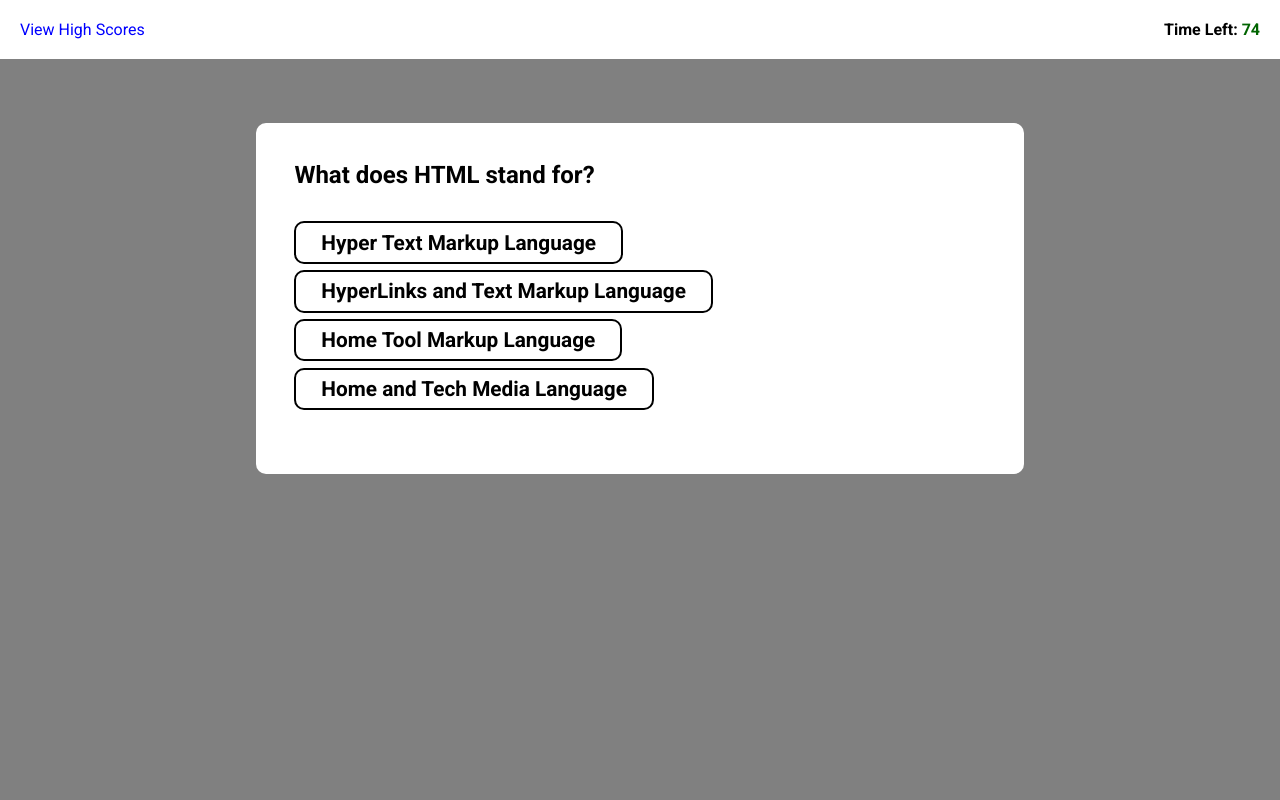
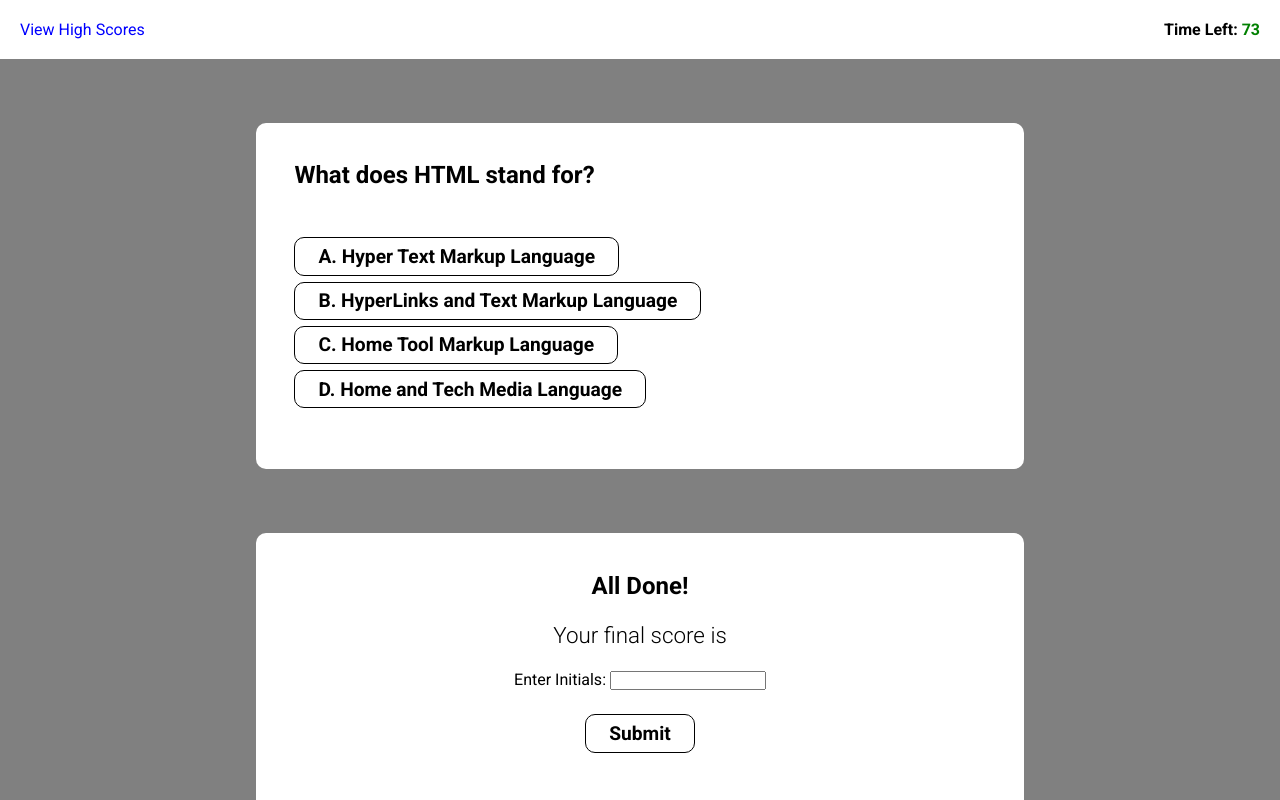
Before and after one commit to jnunez1229/coding-quiz, a plain HTML site: page index.html in a window 1280 px wide. Both pictures are taken after a click on the button "START". Shown: the top 800 px of the page. Drawn offline with Linux system fonts and the light colour scheme.

Commit message:
refactored code, fixed timer bug

```diff
--- a/assets/css/style.css
+++ b/assets/css/style.css
@@ -9,6 +9,51 @@ body{
     background: gray;
 }
 
+section{
+    /* display: none; */
+}
+
+h3{
+    font-size: 1.4em;
+    font-weight: 300;
+}
+
+.container{
+    text-align: center;
+    height: 100%;
+    margin: 5% 20%;
+    background: white;
+    border-radius: 10px;
+    padding: 3%;
+}
+
+.btn{
+    background: white;
+    padding:0.35em 1.2em;
+    border:0.1em solid black;
+    margin:0 0.3em 0.3em 0;
+    border-radius: 10px;
+    text-decoration:none;
+    font-size: 1.2em;
+    font-weight:700;
+    color: black;
+    text-align:center;
+    width: fit-content;
+    transition: all 0.2s;
+    position: relative;
+    outline: none;
+}
+
+.btn:hover{
+    background-color:darkgray;
+    color: white;
+}
+
+.btn:active{
+    top: .1em;
+}
+
+/* Header */
 header{
     display: flex;
     justify-content: space-between;
@@ -25,65 +70,39 @@ header a:hover{
     text-decoration: underline;
 }
 
-#main, #quiz{
-    text-align: center;
-    height: 100%;
-    margin: 5% 20%;
-    background: white;
-    border-radius: 10px;
-    padding: 3%;
-}
 
+/* Starting page */
 #main h1{
     margin-bottom: 20px;
     font-size: 4em;
 }
 
-#main h2{
+#main h3{
     margin-bottom: 30px;
-    font-size: 1.4em;
-    font-weight: 300;
 }
 
+/* Questions */
 #quiz h3{
     text-decoration: underline;
     font-style: italic;
     margin-top: 1em;
 }
 
-.btn{
-    display:inline-block;
-    background: white;
-    padding:0.35em 1.2em;
-    border:0.1em solid black;
-    margin:0 0.3em 0.3em 0;
-    border-radius: 10px;
-    text-decoration:none;
-    font-size: 1.3em;
-    font-weight:700;
-    color: black;
-    text-align:center;
-    transition: all 0.2s;
-    position: relative;
-    outline: none;
-}
-
-.btn:hover{
-    background-color:darkgray;
-    color: white;
-
-}
-
-.btn:active{
-    top: .1em;
-
-}
-
 #quiz{
-    display: none;
     text-align: left;
 }
 
-#quiz #question{
+#question{
     margin-bottom: 2em;
+    font-weight: 700;
+    font-size: 1.5em;
 }
+
+/* Record-Score */
+#record-score h3{
+    margin: 1em 0;
+}
+
+#record-score .btn{
+    margin: 1.24em 0;
+}
--- a/assets/js/script.js
+++ b/assets/js/script.js
@@ -1,132 +1,145 @@
+// Quiz Questions
+let questions = [
+  {
+    question : "What does HTML stand for?",
+    choiceA : "A. Hyper Text Markup Language",
+    choiceB : "B. HyperLinks and Text Markup Language",
+    choiceC : "C. Home Tool Markup Language",
+    choiceD : "D. Home and Tech Media Language",
+    correct : "A"
+  },
+  {
+    question : "What tag is used to define a hyperlink, or link to another page?",
+    choiceA : "A. strong",
+    choiceB : "B. a",
+    choiceC : "C. blockquote",
+    choiceD : "D. em",
+    correct : "B"
+  },
+  {
+    question : "What tag is required in all HTML documents, and is used to define the title?",
+    choiceA : "A. br",
+    choiceB : "B. body",
+    choiceC : "C. head",
+    choiceD : "D. title ",
+    correct : "D"
+  },
+  {
+    question : "What does CSS stand for?",
+    choiceA : "A. Chrome Styling Service",
+    choiceB : "B. Cascading Style Service",
+    choiceC : "C. Cascading Style Sheets",
+    choiceD : "D. Community Service Styling",
+    correct : "C"
+  },
+  {
+    question : "What is the name of CSS design that calls for fluid and adaptable elements based on the device resolution or size?",
+    choiceA : "A. Cascading",
+    choiceB : "B. Responsive",
+    choiceC : "C. Shifting",
+    choiceD : "D. Evolution",
+    correct : "B"
+  },
+  {
+    question : "What is the name of the property used to specify the effects displayed behind all elements on a page?",
+    choiceA : "A. Transparency",
+    choiceB : "B. Bottom Layer",
+    choiceC : "C. Background",
+    choiceD : "D. Border",
+    correct : "C"
+  },
+  {
+    question : "In JavaScript, what element is used to store multiple values in a single variable?",
+    choiceA : "A. Arrays",
+    choiceB : "B. Variables",
+    choiceC : "C. Functions",
+    choiceD : "D. Strings",
+    correct : "A"
+  },
+  {
+    question : "What is the element called that forms a search pattern out of a sequence of characters?",
+    choiceA : "A. Boolean Variable",
+    choiceB : "B. Event",
+    choiceC : "C. Conditional Argument",
+    choiceD : "D. RegExp or Regular Expression",
+    correct : "D"
+  },
+  {
+    question : "In JavaScript, what is used in conjunction with HTML to “react” to certain elements?",
+    choiceA : "A. Events",
+    choiceB : "B. RegExp",
+    choiceC : "C. Boolean",
+    choiceD : "D. Condition",
+    correct : "A"
+  },
+  {
+    question : "What is the element called that can continue to execute a block of code as long as the specified condition remains TRUE?",
+    choiceA : "A. Repeater",
+    choiceB : "B. Clone",
+    choiceC : "C. Debugger",
+    choiceD : "D. Loop",
+    correct : "D"
+  },
+];
+
+//Global Variables
+const startBtn = document.getElementById('start');
 const timerEl = document.getElementById('timer');
 const mainEl = document.getElementById('main');
-const startBtn = document.getElementById('start');
 const quizEl = document.getElementById('quiz');
 const questionEl = document.getElementById('question');
 const choiceA = document.getElementById('A');
 const choiceB = document.getElementById('B');
 const choiceC = document.getElementById('C');
 const choiceD = document.getElementById('D');
-let timeLeft = 75;
+const recordScoreEl = document.getElementById('record-score');
+const highScoreEl = document.getElementById('high-score');
 
 
-// Quiz Questions
-let questions = [
-  {
-    question : "What does HTML stand for?",
-    choiceA : "Hyper Text Markup Language",
-    choiceB : "HyperLinks and Text Markup Language",
-    choiceC : "Home Tool Markup Language",
-    choiceD : "Home and Tech Media Language",
-    correct : "A"
-  },
-  {
-    question : "What tag is used to define a hyperlink, or link to another page?",
-    choiceA : "strong",
-    choiceB : "a",
-    choiceC : "blockquote",
-    choiceD : "em",
-    correct : "B"
-  },
-  {
-    question : "What tag is required in all HTML documents, and is used to define the title?",
-    choiceA : "br",
-    choiceB : "body",
-    choiceC : "head",
-    choiceD : "title ",
-    correct : "D"
-  },
-  {
-    question : "What does CSS stand for?",
-    choiceA : "Chrome Styling Service",
-    choiceB : "Cascading Style Service",
-    choiceC : "Cascading Style Sheets",
-    choiceD : "Community Service Styling",
-    correct : "C"
-  },
-  {
-    question : "What is the name of CSS design that calls for fluid and adaptable elements based on the device resolution or size?",
-    choiceA : "Cascading",
-    choiceB : "Responsive",
-    choiceC : "Shifting",
-    choiceD : "Evolution",
-    correct : "B"
-  },
-  {
-    question : "What is the name of the property used to specify the effects displayed behind all elements on a page?",
-    choiceA : "Transparency",
-    choiceB : "Bottom Layer",
-    choiceC : "Background",
-    choiceD : "Border",
-    correct : "C"
-  },
-  {
-    question : "In JavaScript, what element is used to store multiple values in a single variable?",
-    choiceA : "Arrays",
-    choiceB : "Variables",
-    choiceC : "Functions",
-    choiceD : "Strings",
-    correct : "A"
-  },
-  {
-    question : "What is the element called that forms a search pattern out of a sequence of characters?",
-    choiceA : "Boolean Variable",
-    choiceB : "Event",
-    choiceC : "Conditional Argument",
-    choiceD : "RegExp or Regular Expression",
-    correct : "D"
-  },
-  {
-    question : "In JavaScript, what is used in conjunction with HTML to “react” to certain elements?",
-    choiceA : "Events",
-    choiceB : "RegExp",
-    choiceC : "Boolean",
-    choiceD : "Condition",
-    correct : "A"
-  },
-  {
-    question : "What is the element called that can continue to execute a block of code as long as the specified condition remains TRUE?",
-    choiceA : "Repeater",
-    choiceB : "Clone",
-    choiceC : "Debugger",
-    choiceD : "Loop",
-    correct : "D"
-  },
-];
-
-// variables used to de
+let timeLeft = 75;
+let score = 0;
 let lastQuestionIndex = questions.length - 1;
 let runningQuestionIndex = 0;
 
 
 // Timer that counts down from 75
-let countdown = function() {
-
+function countdown() {
+  timerEl.textContent =  timeLeft;
   // setInterval to 1000ms. timer changes color to alert user that time is running out.
   let timeInterval = setInterval(function() {
-    if( timeLeft > 30){
-        timerEl.innerHTML = "<h4 id='timer'>Time Left: <span style='color: darkgreen;'>" + timeLeft + "</span></h4>";
+    timeLeft--
+    timerEl.textContent =  timeLeft;
 
-        timeLeft--;
-    }else if(timeLeft > 10){
-        timerEl.innerHTML = "<h4 id='timer'>Time Left: <span style='color: orange;'>" + timeLeft + "</span></h4>";
+    if(timeLeft <= 0){
+      timerEl.textContent = '0';
+      clearInterval(timeInterval);
 
-        timeLeft--;
-    }else if(timeLeft >= 1){
-        timerEl.innerHTML = "<h4 id='timer'>Time Left: <span style='color: red;'>" + timeLeft + "</span></h4>";
+    }else if(timeLeft < 31){
+      timerEl.style.color = "orange";
 
-        timeLeft--;
-    }else{
-        timerEl.textContent = 'Timer: 0';
-        clearInterval(timeInterval);
-        displayMessage();
+    }else if(timeLeft < 11){
+      timerEl.style.color = "red";
+
     }
+
   }, 1000);
 }
 
+//renders questions for user
+let renderQuestion = function(){
+  let q = questions[runningQuestionIndex];
+  questionEl.textContent = q.question;
+  choiceA.textContent = q.choiceA;
+  choiceB.textContent = q.choiceB;
+  choiceC.textContent = q.choiceC;
+  choiceD.textContent = q.choiceD;
+
+}
 
 // Checks to see if user answer is correct
-let checkAnswer = function(answer){
+let checkAnswer = function(event){
+  let answer = event.target.getAttribute("id");
+  console.log(answer);
   let feedbackEl = document.getElementById("feedback");
 
   if(questions[runningQuestionIndex].correct === answer){
@@ -134,8 +147,9 @@ let checkAnswer = function(answer){
 
     runningQuestionIndex++
     renderQuestion();
+    score+=10
   }else{
-    feedbackEl.innerHTML = "<h3 style='color:red;'>WRONG!</h3>";
+    feedbackEl.innerHTML = "<h3 style='color:red;'>INCORRECT!</h3>";
 
     runningQuestionIndex++
     renderQuestion();
@@ -143,17 +157,7 @@ let checkAnswer = function(answer){
   }
 }
 
-//renders questions for user
-let renderQuestion = function(){
-  let q = questions[runningQuestionIndex];
-  questionEl.innerHTML = "<h2>" + q.question + "</h2>";
-  choiceA.innerHTML = "<button class='btn'>"+q.choiceA+"</button>";
-  choiceB.innerHTML = "<button class='btn'>"+q.choiceB+"</button>";
-  choiceC.innerHTML = "<button class='btn'>"+q.choiceC+"</button>";
-  choiceD.innerHTML = "<button class='btn'>"+q.choiceD+"</button>";
 
-
-}
 
 let startQuiz = function(){
   mainEl.style.display = "none";
@@ -163,5 +167,8 @@ let startQuiz = function(){
 
 }
 
-
+choiceA.addEventListener("click", checkAnswer);
+choiceB.addEventListener("click", checkAnswer);
+choiceC.addEventListener("click", checkAnswer);
+choiceD.addEventListener("click", checkAnswer);
 startBtn.onclick = startQuiz;
--- a/index.html
+++ b/index.html
@@ -10,31 +10,51 @@
 </head>
 <body>
     <header>
-        <a href="#">View High Scores</a>
-        <h4 id="timer">Time Left: </h4>
+        <a href="#high-score">View High Scores</a>
+        <h4 >Time Left: <span id="timer" style="color: green;"></span> </h4>
     </header>
-    <main id="main">
+    <main id="main" class="container">
         <h1>Coding Quiz</h1>
-        <h2>
+        <h3>
             Click on the START button to begin your timed quiz!
             <br>
             Keep in mind, for every wrong answer, ten seconds will be knocked off of your timer.
             <br>
+            <br>
             Best of luck!
-        </h2>
+        </h3>
         <button class="btn" id="start">START</button>
     </main>
 
-    <section id="quiz">
+    <section id="quiz" class="container">
         <div id="question">
             <h2>Question</h2>
         </div>
-        <div class="class" id="A" onclick="checkAnswer('A')">A</div>
-        <div class="class" id="B" onclick="checkAnswer('B')">B</div>
-        <div class="class" id="C" onclick="checkAnswer('C')">C</div>
-        <div class="class" id="D" onclick="checkAnswer('D')">D</div>
+        <div class="class btn" id="A">A</div>
+        <div class="class btn" id="B">B</div>
+        <div class="class btn" id="C">C</div>
+        <div class="class btn" id="D">D</div>
         <h3 id="feedback"></h3>
     </section>
+
+
+    <section id="record-score" class="container">
+        <h2>All Done!</h2>
+        <h3 id="user-score">Your final score is </h3>
+
+        <form action="">
+            <label for="user-initials">Enter Initials:</label>
+            <input type="text" id="user-initials" name="user-initials">
+            <br>
+            <input type="submit" class="btn">
+        </form>
+
+    </section>
+
+    <section id="high-score" class="container" >
+        <h2>High Score</h2>
+    </section>
+
 
     <script src="./assets/js/script.js"></script>
 </body>
```
